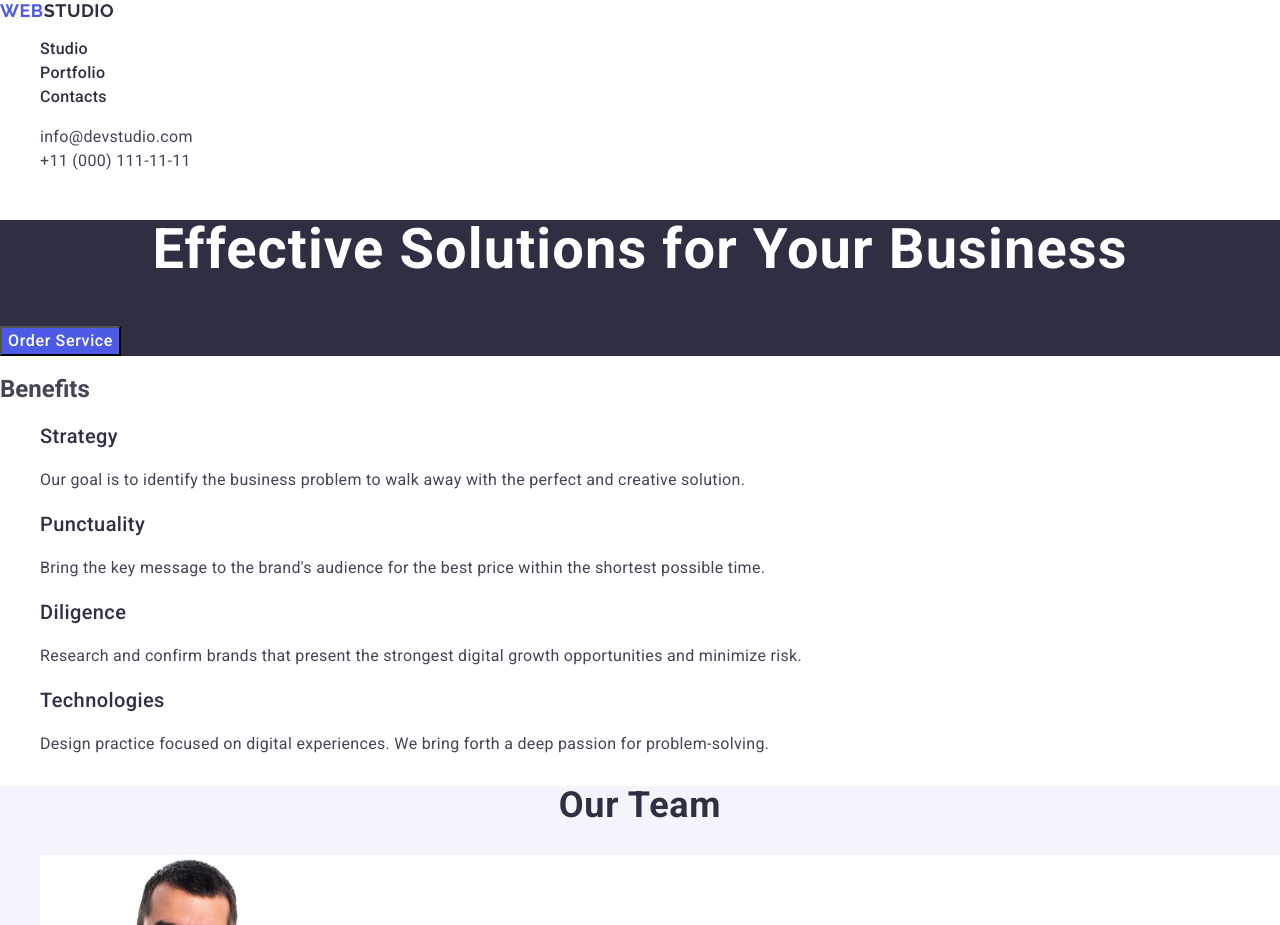
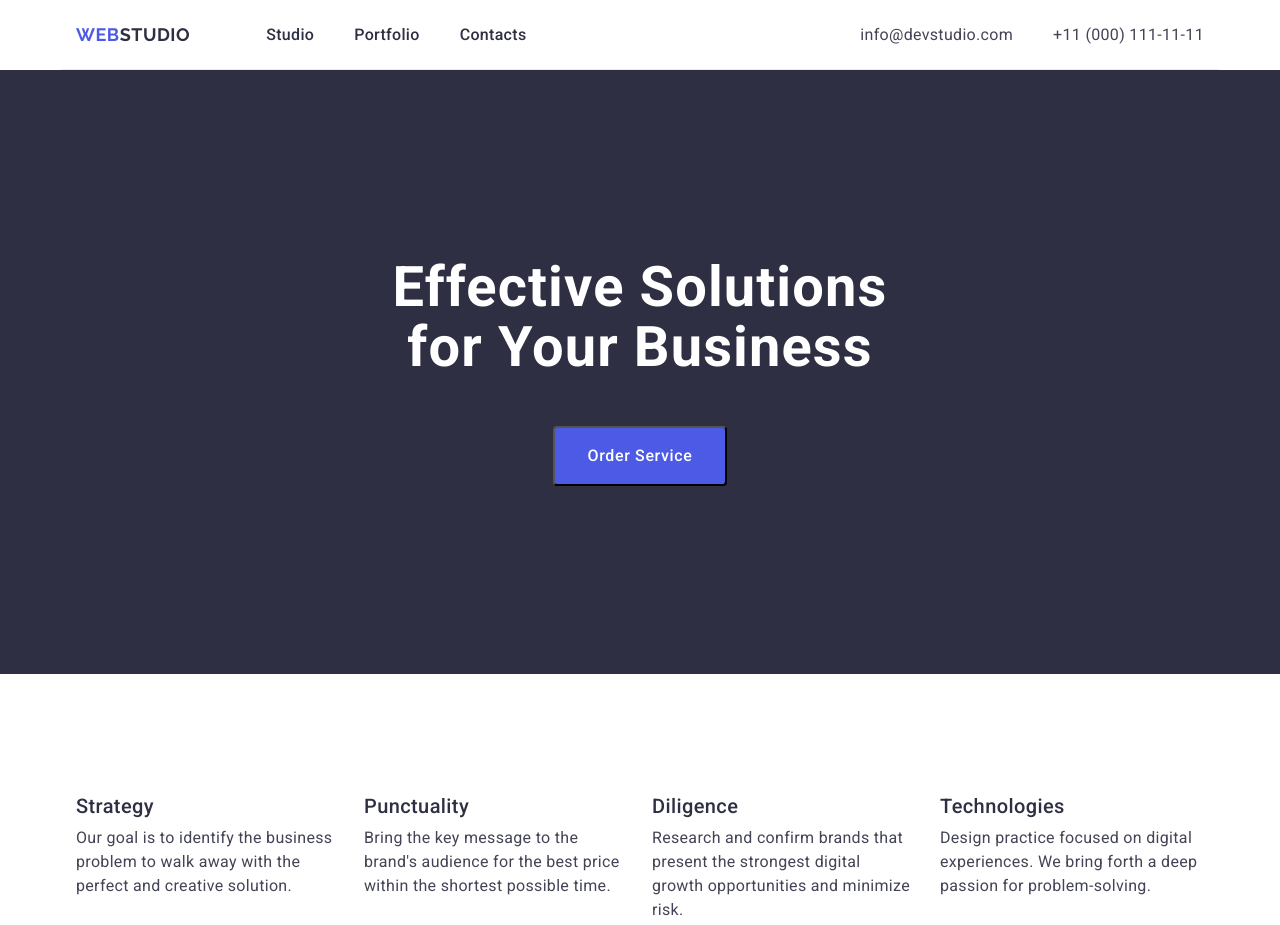
Before and after one commit to volodymyr-borysov808/goit-markup-hw-03, a plain HTML site: page index.html in a window 1280 px wide. Shown: the top 925 px of the page. Drawn offline with nearby package versions, Linux system fonts and the light colour scheme.

Commit message:
make homework 3

```diff
--- a/css/styles.css
+++ b/css/styles.css
@@ -1,5 +1,9 @@
 header {
     background-color: #fff;
+}
+
+h1, h2, h3, h4, h5, h6, p {
+    margin: 0;
 }
 
 a {
@@ -14,6 +18,12 @@ body {
 
 ul {
     list-style-type: none;
+    margin: 0;
+    padding-left: 0;
+}
+
+img {
+    display: block;
 }
 
 .logo-header {
@@ -24,6 +34,9 @@ ul {
         letter-spacing: 0.03em;
         text-transform: uppercase;
         color: #4d5ae5;
+        margin-right: 76px;
+            padding-top: 24px;
+            padding-bottom: 24px;
 }
 
 .logo-prefix {
@@ -38,6 +51,7 @@ ul {
 
 .contacts {
     font-style: normal;
+    margin-left: auto;
 }
 
 .link-nav {
@@ -46,6 +60,8 @@ font-weight: 500;
     line-height: 1.5;
     letter-spacing: 0.02em;
     color: #2e2f42;
+    padding-top: 24px;
+        padding-bottom: 24px;
 }
 
 .link-nav:hover, .link-nav:focus {
@@ -62,6 +78,8 @@ font-weight: 400;
     line-height: 1.5;
     letter-spacing: 0.02em;
     color: #434455;
+    padding-top: 24px;
+        padding-bottom: 24px;
 }
 
 .link-address:hover, .link-address:focus {
@@ -79,6 +97,10 @@ font-weight: 400;
         line-height: 1.07;
         letter-spacing: 0.02em;
         color: #fff;
+        margin-left: auto;
+            margin-right: auto;
+            width: 496px;
+            margin-bottom: 48px;
 }
 
 .hero-section-btn {
@@ -89,6 +111,11 @@ font-weight: 400;
             line-height: 1.5;
             letter-spacing: 0.04em;
             color: #fff;
+            padding: 16px 32px;
+                border-radius: 4px;
+                display: block;
+                margin-left: auto;
+                margin-right: auto;
 }
 
 .hero-section-btn:hover, .hero-section-btn:focus {
@@ -105,6 +132,7 @@ font-weight: 400;
         line-height: 1.2;
         letter-spacing: 0.02em;
         color: #2e2f42;
+        margin-bottom: 8px;
 }
 
 .benefits-text {
@@ -127,10 +155,13 @@ font-weight: 400;
         text-transform: capitalize;
         letter-spacing: 0.02em;
         color: #2e2f42;
+        margin-bottom: 72px;
 }
 
 .team-member {
     background-color: #FFFFFF;
+    width: calc((100% - 72px) / 4);
+        border-radius: 0 0 4px 4px;
 }
 
 .team-member-title {
@@ -140,6 +171,7 @@ font-weight: 400;
         line-height: 1.2;
         letter-spacing: 0.02em;
         color: #2e2f42;
+        margin-bottom: 8px;
 }
 
 .team-member-text {
@@ -148,6 +180,7 @@ font-weight: 400;
         line-height: 1.5;
         letter-spacing: 0.02em;
         color: #434455;
+        text-align: center;
 }
 
 .portfolio-section {
@@ -162,6 +195,7 @@ font-weight: 400;
         text-transform: capitalize;
         letter-spacing: 0.02em;
         color: #2e2f42;
+        margin-bottom: 72px;
 }
 
 .product-title {
@@ -192,6 +226,8 @@ font-weight: 700;
     letter-spacing: 0.03em;
     text-transform: uppercase;
     color: #4d5ae5;
+    display: inline-block;
+        margin-bottom: 16px;
 }
 
 .logo-footer-prefix {
@@ -204,4 +240,93 @@ font-weight: 700;
         line-height: 1.5;
         letter-spacing: 0.02em;
         color: #f4f4fd;
+        width: 264px;
 }
+
+.container {
+    max-width: 1158px;
+        padding: 0 15px;
+        margin: 0 auto;
+}
+
+.header-container {
+    display: flex;
+    align-items: center;
+    border-bottom: 1px solid #e7e9fc;
+}
+
+.page-nav {
+    display: flex;
+        align-items: center;
+}
+
+.nav-list {
+    display: flex;
+        align-items: center;
+            gap: 40px;
+}
+
+.address-list {
+    display: flex;
+        align-items: center;
+        gap: 40px;
+}
+
+.hero-container {
+    padding-top: 188px;
+    padding-bottom: 188px;
+}
+
+.benefits-section-title {
+        position: absolute;
+        width: 1px;
+        height: 1px;
+        margin: -1px;
+        border: 0;
+        padding: 0;
+        white-space: nowrap;
+        clip-path: inset(100%);
+        clip: rect(0 0 0 0);
+        overflow: hidden;
+}
+
+.benefits-list {
+    display: flex;
+    gap: 24px;
+}
+
+.benefits-item {
+        width: calc((100% - 72px) / 4);
+}
+
+.team-list {
+    display: flex;
+    gap: 24px;
+}
+
+.item-container {
+    padding: 32px 16px;
+}
+
+.portfolio-list {
+    display: flex;
+    flex-wrap: wrap;
+    row-gap: 48px;
+    column-gap: 24px;
+}
+
+.product-item-container {
+    padding-top: 32px;
+    padding-bottom: 32px;
+    padding-left: 16px;
+}
+
+.footer-container {
+    padding-top: 100px;
+    padding-bottom: 100px;
+}
+
+.section {
+    padding-top: 120px;
+    padding-bottom: 120px;
+}
--- a/index.html
+++ b/index.html
@@ -25,11 +25,12 @@
 
   <body>
     <header>
-      <nav>
+      <div class="container header-container">
+        <nav class="page-nav">
           <a href="./index.html" class="logo-header"
             >Web<span class="logo-prefix">Studio</span></a
           >
-        <ul>
+          <ul class="nav-list">
             <li><a href="./index.html" class="link-nav">Studio</a></li>
             <li><a href="" class="link-nav">Portfolio</a></li>
             <li><a href="" class="link-nav">Contacts</a></li>
@@ -37,7 +38,7 @@
         </nav>
 
         <address class="contacts">
-        <ul>
+          <ul class="address-list">
             <li>
               <a href="mailto:info@devstudio.com" class="link-address"
                 >info@devstudio.com</a
@@ -50,39 +51,43 @@
             </li>
           </ul>
         </address>
+      </div>
     </header>
 
     <main>
       <section class="hero-section">
+        <div class="container hero-container">
           <h1 class="page-title">Effective Solutions for Your Business</h1>
           <button type="button" class="hero-section-btn">Order Service</button>
+        </div>
       </section>
 
-      <section class="benefits-section">
+      <section class="section benefits-section">
+        <div class="container benefits-container">
           <h2 class="benefits-section-title">Benefits</h2>
-        <ul>
-          <li>
+          <ul class="benefits-list">
+            <li class="benefits-item">
               <h3 class="benefits-option">Strategy</h3>
               <p class="benefits-text">
-              Our goal is to identify the business problem to walk away with the
-              perfect and creative solution.
+                Our goal is to identify the business problem to walk away with
+                the perfect and creative solution.
               </p>
             </li>
-          <li>
+            <li class="benefits-item">
               <h3 class="benefits-option">Punctuality</h3>
               <p class="benefits-text">
                 Bring the key message to the brand's audience for the best price
                 within the shortest possible time.
               </p>
             </li>
-          <li>
+            <li class="benefits-item">
               <h3 class="benefits-option">Diligence</h3>
               <p class="benefits-text">
                 Research and confirm brands that present the strongest digital
                 growth opportunities and minimize risk.
               </p>
             </li>
-          <li>
+            <li class="benefits-item">
               <h3 class="benefits-option">Technologies</h3>
               <p class="benefits-text">
                 Design practice focused on digital experiences. We bring forth a
@@ -90,11 +95,13 @@
               </p>
             </li>
           </ul>
+        </div>
       </section>
 
-      <section class="team-section">
+      <section class="section team-section">
+        <div class="container team-container">
           <h2 class="team-section-title">Our Team</h2>
-        <ul>
+          <ul class="team-list">
             <li class="team-member">
               <img
                 src="./images/our-team/mark-guerrero.jpg"
@@ -102,8 +109,10 @@
                 width="264"
                 height="260"
               />
+              <div class="item-container">
                 <h3 class="team-member-title">Mark Guerrero</h3>
                 <p class="team-member-text">Product Designer</p>
+              </div>
             </li>
             <li class="team-member">
               <img
@@ -112,8 +121,10 @@
                 width="264"
                 height="260"
               />
+              <div class="item-container">
                 <h3 class="team-member-title">Tom Ford</h3>
                 <p class="team-member-text">Frontend Developer</p>
+              </div>
             </li>
             <li class="team-member">
               <img
@@ -122,8 +133,10 @@
                 width="264"
                 height="260"
               />
+              <div class="item-container">
                 <h3 class="team-member-title">Camila Garcia</h3>
                 <p class="team-member-text">Marketing</p>
+              </div>
             </li>
             <li class="team-member">
               <img
@@ -132,15 +145,19 @@
                 width="264"
                 height="260"
               />
+              <div class="item-container">
                 <h3 class="team-member-title">Daniel Wilson</h3>
                 <p class="team-member-text">UI Designer</p>
+              </div>
             </li>
           </ul>
+        </div>
       </section>
 
-      <section class="portfolio-section">
+      <section class="section portfolio-section">
+        <div class="container portfolio-container">
           <h2 class="portfolio-section-title">Our Portfolio</h2>
-        <ul>
+          <ul class="portfolio-list">
             <li>
               <img
                 src="./images/our-portfolio/banking-app.jpg"
@@ -148,8 +165,10 @@
                 width="360"
                 height="300"
               />
+              <div class="product-item-container">
                 <h3 class="product-title">Banking App</h3>
                 <p class="product-text">App</p>
+              </div>
             </li>
             <li>
               <img
@@ -158,8 +177,10 @@
                 width="360"
                 height="300"
               />
+              <div class="product-item-container">
                 <h3 class="product-title">Cashless Payment</h3>
                 <p class="product-text">Marketing</p>
+              </div>
             </li>
             <li>
               <img
@@ -168,8 +189,10 @@
                 width="360"
                 height="300"
               />
+              <div class="product-item-container">
                 <h3 class="product-title">Meditation App</h3>
                 <p class="product-text">App</p>
+              </div>
             </li>
             <li>
               <img
@@ -178,8 +201,10 @@
                 width="360"
                 height="300"
               />
+              <div class="product-item-container">
                 <h3 class="product-title">Taxi Service</h3>
                 <p class="product-text">Marketing</p>
+              </div>
             </li>
             <li>
               <img
@@ -188,8 +213,10 @@
                 width="360"
                 height="300"
               />
+              <div class="product-item-container">
                 <h3 class="product-title">Screen Illustrations</h3>
                 <p class="product-text">Design</p>
+              </div>
             </li>
             <li>
               <img
@@ -198,21 +225,26 @@
                 width="360"
                 height="300"
               />
+              <div class="product-item-container">
                 <h3 class="product-title">Online Courses</h3>
                 <p class="product-text">Marketing</p>
+              </div>
             </li>
           </ul>
+        </div>
       </section>
     </main>
 
     <footer class="page-bottom">
+      <div class="container footer-container">
         <a href="./index.html" class="logo-footer"
           >Web<span class="logo-footer-prefix">Studio</span></a
         >
         <p class="page-bottom-text">
-        Increase the flow of customers and sales for your business with digital
-        marketing & growth solutions.
+          Increase the flow of customers and sales for your business with
+          digital marketing & growth solutions.
         </p>
+      </div>
     </footer>
   </body>
 </html>
```
Lines whose indentation alone changed are shown as unchanged.
